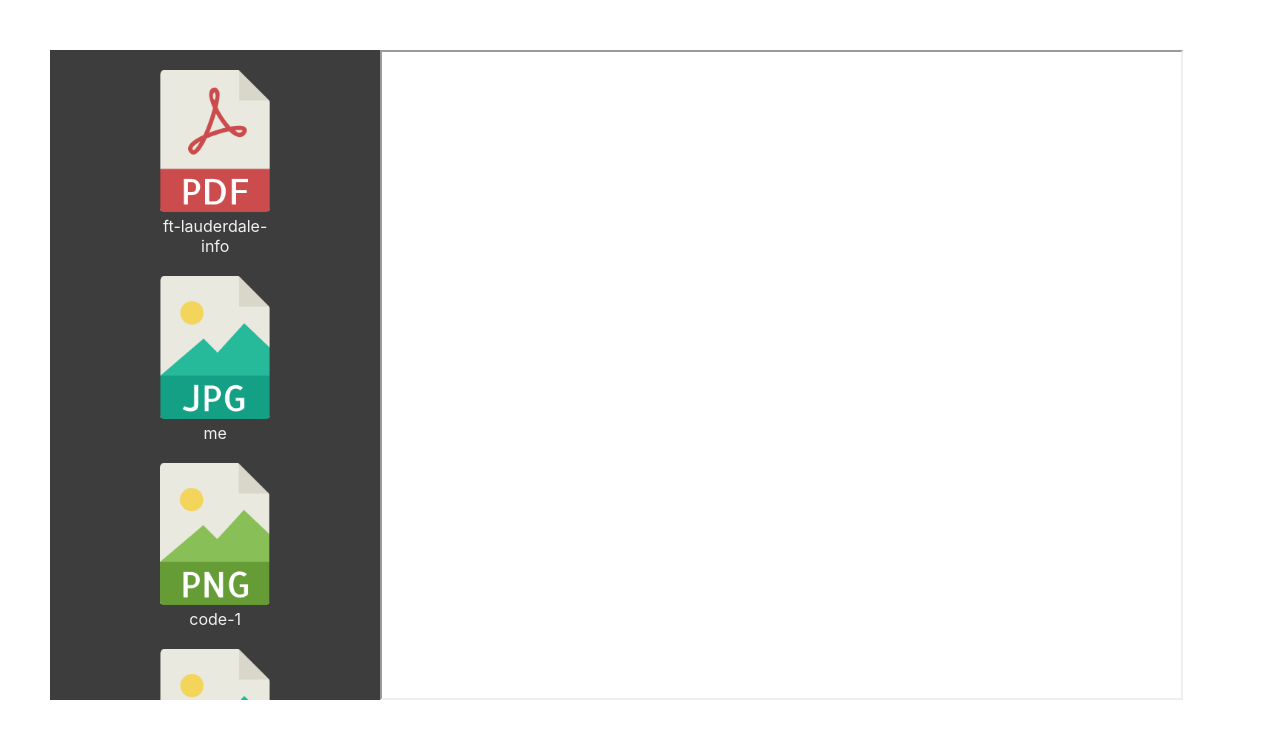
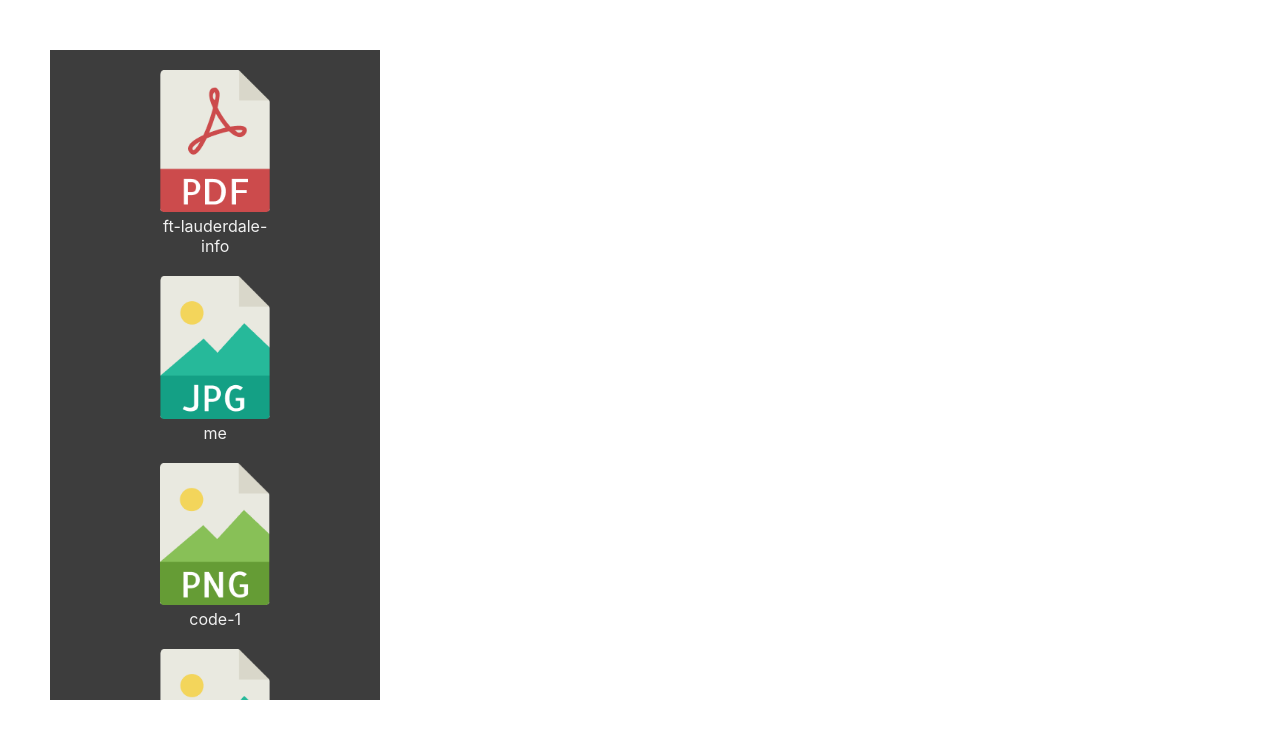
Before and after one commit to hborrelli1/native-attachment-gallery, a React (Create React App) app: page / in a window 1280 px wide. Shown: the top 738 px of the page. Built offline with nearby package versions, Linux system fonts and the light colour scheme.

Commit message:
Attempting to only render iframe if content exists.

```diff
--- a/package.json
+++ b/package.json
@@ -10,6 +10,7 @@
     "react": "^17.0.1",
     "react-dom": "^17.0.1",
     "react-file-previewer": "^0.6.3",
+    "react-iframe": "^1.8.0",
     "react-scripts": "4.0.0",
     "web-vitals": "^0.2.4"
   },
--- a/src/App.js
+++ b/src/App.js
@@ -2,6 +2,7 @@ import React, {useState, useEffect} from 'react';
 import './App.css';
 import {FilePreviewerThumbnail} from 'react-file-previewer';
 import _ from 'lodash';
+import Iframe from 'react-iframe'
 
 // let cssLink = document.createElement("link");
 // cssLink.href = './iframe-styles.css';
@@ -49,23 +50,23 @@ function App() {
     // applyIframeStylesheet();
   }, []);
 
-  const applyIframeStylesheet = async () => {
-    let iframeElement = await document.getElementById('iframe-container');
-    let doc = iframeElement.contentDocument;
-    if (doc && doc.body) {
-      doc.body.innerHTML = doc.body.innerHTML+ `<style>body {height:100%;display:flex;justify-content:center;align-items:center;}</style>`;
-    }
-  }
+  // const applyIframeStylesheet = async () => {
+  //   let iframeElement = await document.getElementById('iframe-container');
+  //   let doc = iframeElement.contentDocument;
+  //   if (doc && doc.body) {
+  //     doc.body.innerHTML = doc.body.innerHTML+ `<style>body {height:100%;display:flex;justify-content:center;align-items:center;}</style>`;
+  //   }
+  // }
 
   const changeActiveDoc = (id) => {
-    let iframeElement = document.getElementById('iframe-container');
-    let doc = iframeElement.contentDocument;
+    // let iframeElement = document.getElementById('iframe-container');
+    // let doc = iframeElement.contentDocument;
     let selectedDoc = _.find(docList, (item) => item.name === id);
     console.log('selectedDoc', selectedDoc);
     setActiveDoc({...selectedDoc});
-    setTimeout(() => {
-      applyIframeStylesheet();
-    }, 50)
+    // setTimeout(() => {
+    //   applyIframeStylesheet();
+    // }, 50)
   }
 
   let sideBarContent = docList.map(item => (
@@ -85,16 +86,24 @@ function App() {
 
   let url = activeDoc ? activeDoc.url : ''
 
-  const iFrameEl = (
-    <iframe
-      src={activeDoc ? activeDoc.url : ''}
-      title={activeDoc ? activeDoc.name : 'empty'}
-      allow="fullscreen"
-      name="iframe-container"
-      id="iframe-container"
-      scrolling="no"
-    ></iframe>
-  )
+  // const iFrameEl = (
+  //   <iframe
+  //     src={activeDoc ? activeDoc.url : ''}
+  //     title={activeDoc ? activeDoc.name : 'empty'}
+  //     allow="fullscreen"
+  //     name="iframe-container"
+  //     id="iframe-container"
+  //     scrolling="no"
+  //   ></iframe>
+  // )
+
+  // const iFrameEl = (<Iframe url={activeDoc ? activeDoc.url : 'https://www.google.com'}
+  //       width="450px"
+  //       height="450px"
+  //       id="myId"
+  //       className="myClassname"
+  //       display="initial"
+  //       position="relative"/>)
 
   console.log('rendering')
 
@@ -107,7 +116,16 @@ function App() {
           </ul>
         </aside>
         <section>
-          {iFrameEl}
+          {activeDoc && (
+            <Iframe
+              url={activeDoc.url}
+              width="450px"
+              height="450px"
+              id="myId"
+              className="myClassname"
+              display="initial"
+              position="relative"/>
+          )}
         </section>
       </main>
     </div>
```
Also changed, not shown: 1 other file (tests, documents, lock files or other folders).
